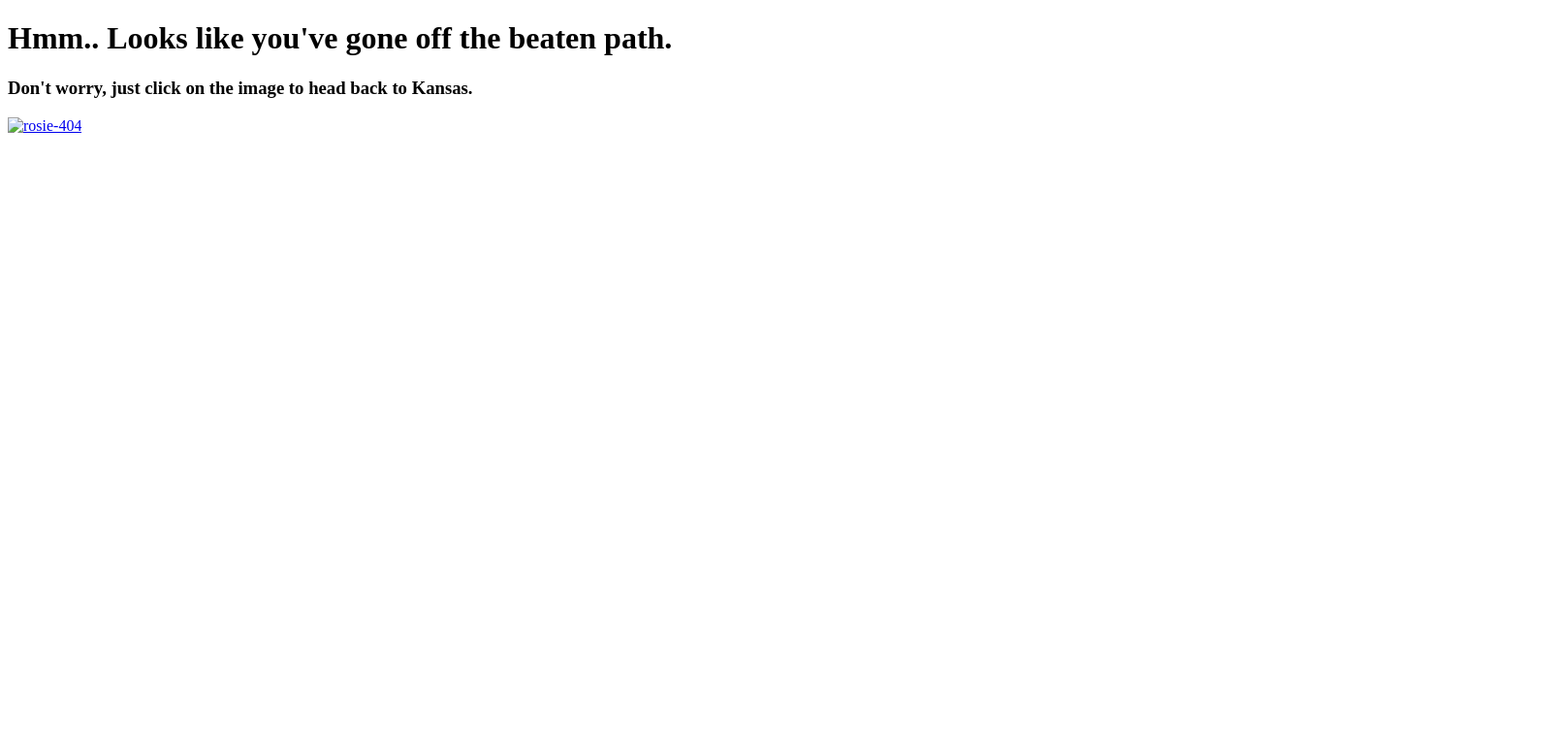
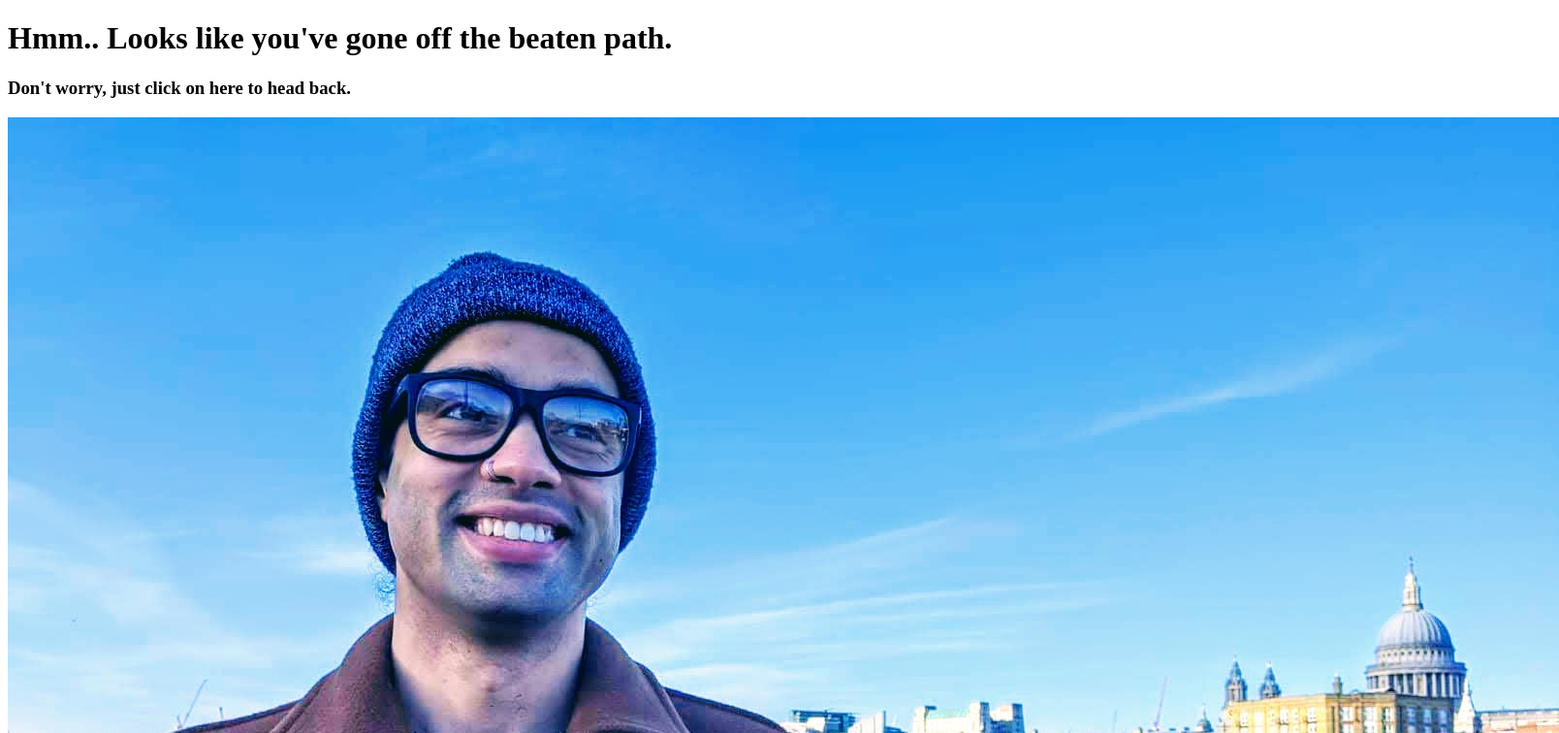
Before and after one commit to lornebb/portfolio, a plain HTML site: page 404.html in a window 1280 px wide. Shown: the top 756 px of the page at 97% size, 1608 px wide, since content can reach past the window. Drawn offline with Linux system fonts and the light colour scheme.

Commit message:
fixed missing image on 404 page. Changed - title on 404 page.

```diff
--- a/404.html
+++ b/404.html
@@ -3,13 +3,13 @@
 <head>
     <meta charset="utf-8">
     <meta name="viewport" content="width=device-width, initial-scale=1">
-    <title>Rosie Odenkirk</title>
+    <title>Lorne Ashley Online Portfolio</title>
 </head>
 <body>
     <h1>Hmm.. Looks like you've gone off the beaten path. </h1>
-    <h3>Don't worry, just click on the image to head back to Kansas.</h3>
+    <h3>Don't worry, just click on here to head back.</h3>
     <a href="index.html">
-        <img src="assets/images/rosie-404.png" alt="rosie-404">
+        <img src="assets/images/profile-pic.jpg" alt="404 image">
     </a>
 </body>
 </html>
```
